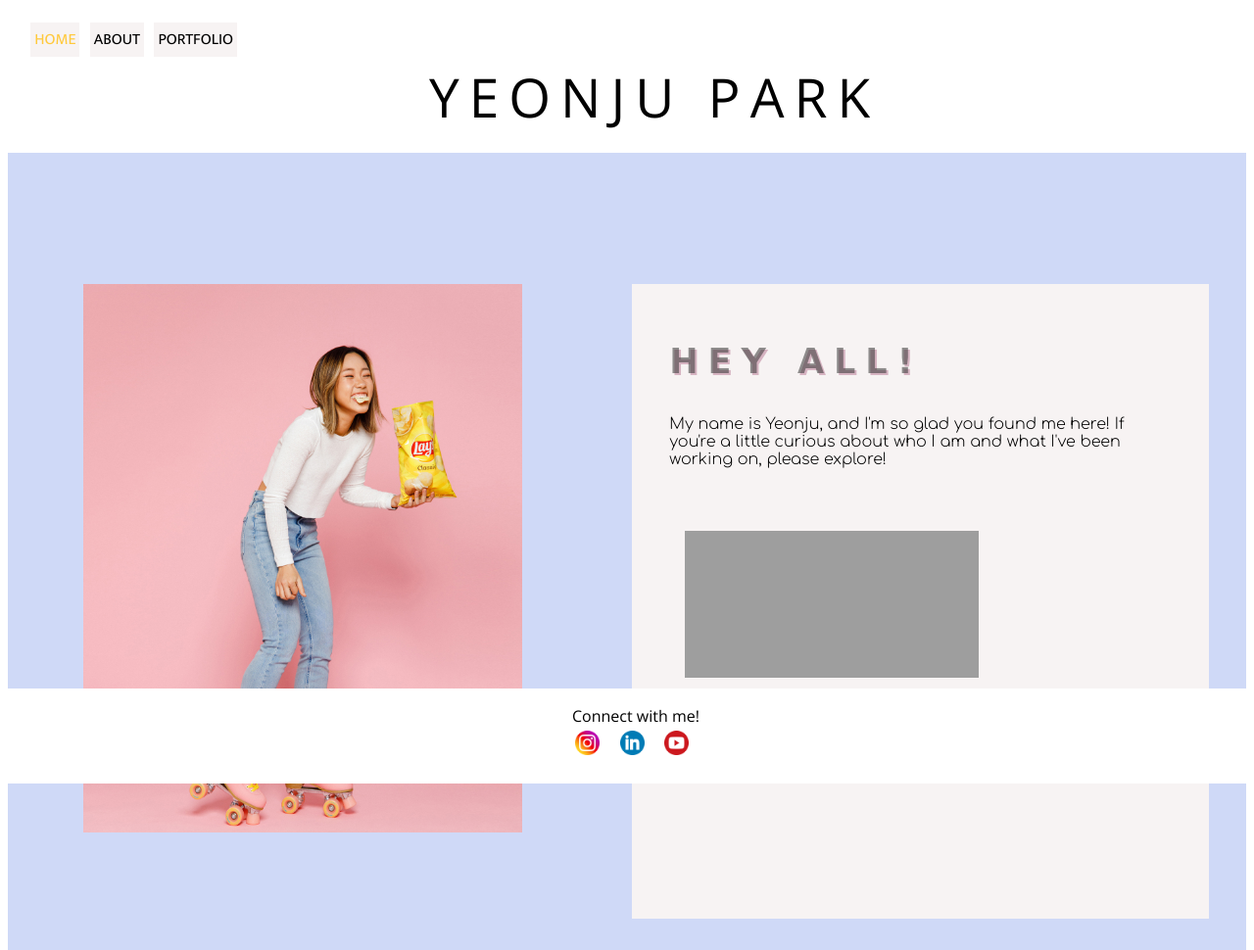
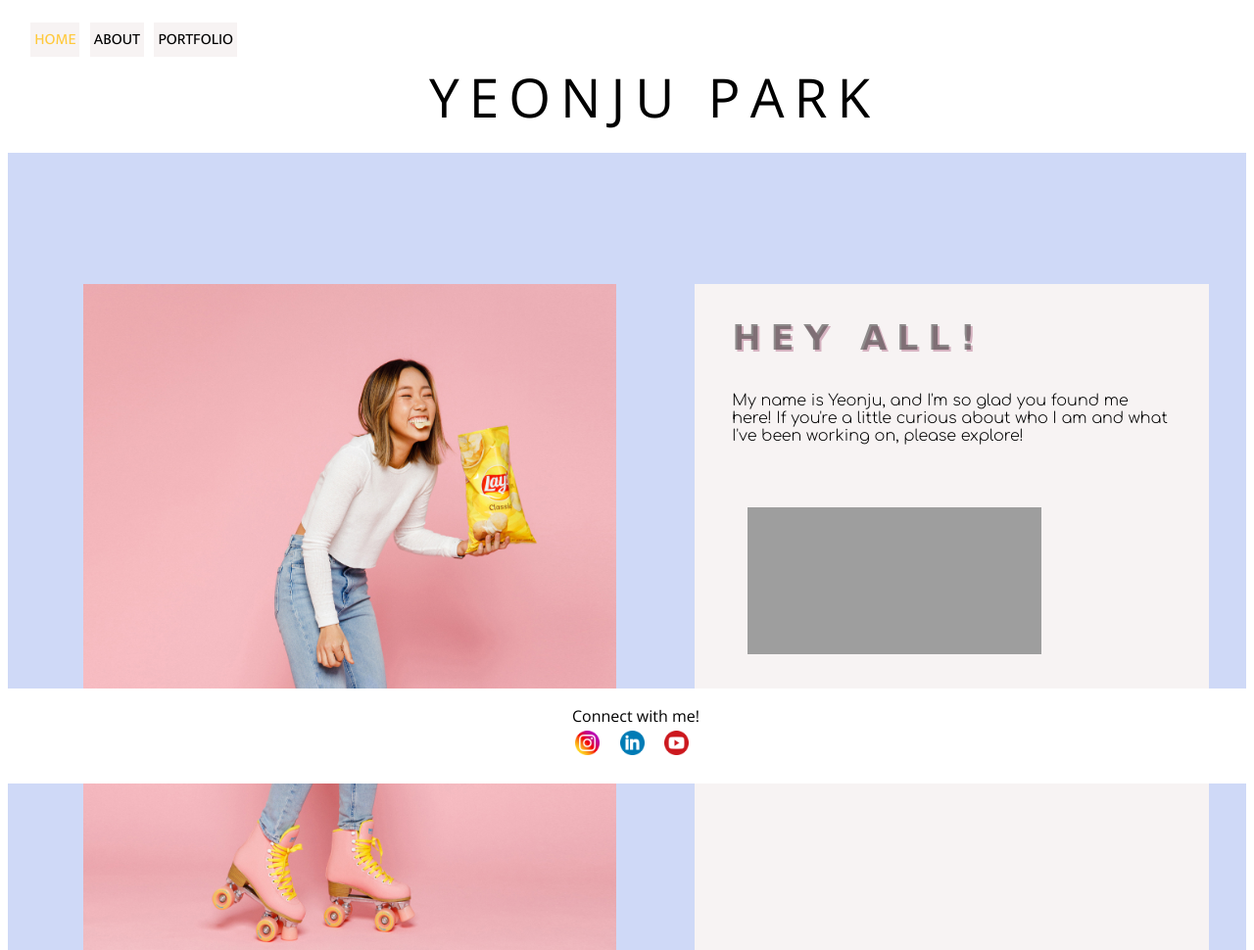
Before and after one commit to yeonjupark95/project01, a plain HTML site: page index.html in a window 1280 px wide. Shown: the top 970 px of the page at 98% size. Drawn offline with nearby package versions, Linux system fonts and the light colour scheme; grey boxes are pictures that could not be loaded; a web font is replaced by a local one.

Commit message:
Update index.css

```diff
--- a/index.css
+++ b/index.css
@@ -56,7 +56,7 @@ main {
 
 #img1 {
     display: block;
-    width: 35vw;
+    height: 85vh;
     margin-top: 10vh;
     margin-bottom: 20vh;
     padding-top: 3vh;
@@ -68,14 +68,12 @@ main {
 
 .block-content {
     display: block;
-    width: 40vw;
-    height: 75vh;
+    width: 35vw;
+    height: 85vh;
     margin-top: 13vh;
-    margin-bottom: 20vh;
-    padding-top: 3vh;
+    margin-bottom: 23vh;
     padding-right: 3vw;
     padding-left: 3vw;
-    padding-bottom: 3vh;
     text-align: left;
     background-color: rgb(247, 243, 243);
     float: right;
```
